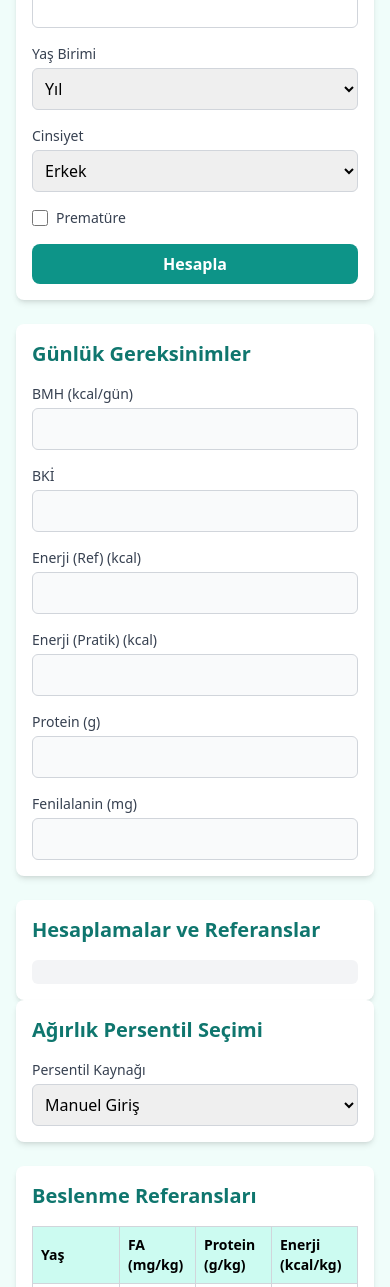
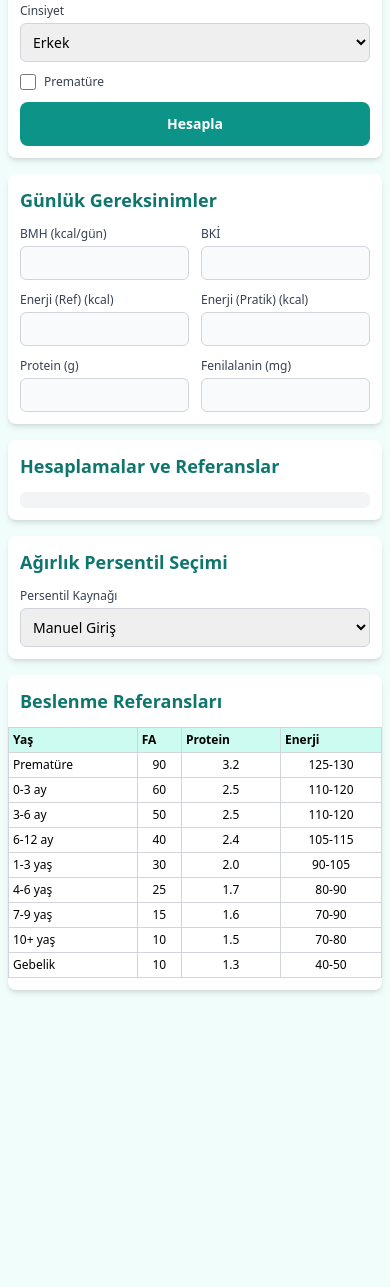
Before and after one commit to boraege/metabolizmahesaplama, a plain HTML site: page index.html in a window 390 px wide. Shown: the part 456-1743 px from the top of the page. After the commit the page ends 1454 px from the top, so only its background shows below. Drawn offline with nearby package versions, Linux system fonts and the light colour scheme.

Commit message:
Update index.html

```diff
--- a/index.html
+++ b/index.html
@@ -6,100 +6,100 @@
     <title>Metabolizma Hesaplayıcı</title>
     <script src="https://cdn.tailwindcss.com"></script>
 </head>
-<body class="bg-teal-50 min-h-screen p-4">
+<body class="bg-teal-50 min-h-screen p-2 sm:p-4">
     <div class="max-w-7xl mx-auto">
-        <h1 class="text-3xl font-bold text-center text-teal-800 mb-6">Metabolizma Hesaplayıcı</h1>
+        <h1 class="text-2xl sm:text-3xl font-bold text-center text-teal-800 mb-4 sm:mb-6">Metabolizma Hesaplayıcı</h1>
 
-        <div class="md:grid grid-cols-3 gap-6">
-            <div class="col-span-2 space-y-6">
-                <div class="bg-white p-4 rounded-lg shadow-md">
-                    <h2 class="text-xl font-semibold text-teal-700 mb-4">Kişisel Bilgiler</h2>
-                    <div class="grid grid-cols-1 md:grid-cols-2 gap-4">
-                        <div>
-                            <label class="block text-sm font-medium text-gray-700 mb-1">Adı Soyadı</label>
-                            <input type="text" id="adSoyad" class="w-full p-2 border border-gray-300 rounded-md">
+        <div class="flex flex-col lg:grid lg:grid-cols-3 gap-4 sm:gap-6">
+            <div class="lg:col-span-2 space-y-4 sm:space-y-6">
+                <div class="bg-white p-3 sm:p-4 rounded-lg shadow-md">
+                    <h2 class="text-lg sm:text-xl font-semibold text-teal-700 mb-3 sm:mb-4">Kişisel Bilgiler</h2>
+                    <div class="grid grid-cols-1 sm:grid-cols-2 gap-3 sm:gap-4">
+                        <div class="sm:col-span-2">
+                            <label class="block text-xs sm:text-sm font-medium text-gray-700 mb-1">Adı Soyadı</label>
+                            <input type="text" id="adSoyad" class="w-full p-2 text-sm sm:text-base border border-gray-300 rounded-md">
                         </div>
                         <div>
-                            <label class="block text-sm font-medium text-gray-700 mb-1">Boy (cm)</label>
-                            <input type="number" id="boy" class="w-full p-2 border border-gray-300 rounded-md">
+                            <label class="block text-xs sm:text-sm font-medium text-gray-700 mb-1">Boy (cm)</label>
+                            <input type="number" id="boy" class="w-full p-2 text-sm sm:text-base border border-gray-300 rounded-md">
                         </div>
                         <div>
-                            <label class="block text-sm font-medium text-gray-700 mb-1">Ağırlık (kg)</label>
-                            <input type="number" id="agirlik" step="0.01" class="w-full p-2 border border-gray-300 rounded-md">
+                            <label class="block text-xs sm:text-sm font-medium text-gray-700 mb-1">Ağırlık (kg)</label>
+                            <input type="number" id="agirlik" step="0.01" class="w-full p-2 text-sm sm:text-base border border-gray-300 rounded-md">
                         </div>
                         <div>
-                            <label class="block text-sm font-medium text-gray-700 mb-1">Yaş</label>
-                            <input type="number" id="yas" class="w-full p-2 border border-gray-300 rounded-md">
+                            <label class="block text-xs sm:text-sm font-medium text-gray-700 mb-1">Yaş</label>
+                            <input type="number" id="yas" class="w-full p-2 text-sm sm:text-base border border-gray-300 rounded-md">
                         </div>
                         <div>
-                            <label class="block text-sm font-medium text-gray-700 mb-1">Yaş Birimi</label>
-                            <select id="yasBirim" class="w-full p-2 border border-gray-300 rounded-md">
+                            <label class="block text-xs sm:text-sm font-medium text-gray-700 mb-1">Yaş Birimi</label>
+                            <select id="yasBirim" class="w-full p-2 text-sm sm:text-base border border-gray-300 rounded-md">
                                 <option value="Yıl">Yıl</option>
                                 <option value="Ay">Ay</option>
                             </select>
                         </div>
                         <div>
-                            <label class="block text-sm font-medium text-gray-700 mb-1">Cinsiyet</label>
-                            <select id="cinsiyet" class="w-full p-2 border border-gray-300 rounded-md">
+                            <label class="block text-xs sm:text-sm font-medium text-gray-700 mb-1">Cinsiyet</label>
+                            <select id="cinsiyet" class="w-full p-2 text-sm sm:text-base border border-gray-300 rounded-md">
                                 <option value="Erkek">Erkek</option>
                                 <option value="Kadın">Kadın</option>
                             </select>
                         </div>
-                        <div class="flex items-center">
+                        <div class="flex items-center sm:col-span-2">
                             <input type="checkbox" id="premature" class="mr-2 h-4 w-4">
-                            <label class="text-sm font-medium text-gray-700">Prematüre</label>
+                            <label class="text-xs sm:text-sm font-medium text-gray-700">Prematüre</label>
                         </div>
                     </div>
-                    <button id="hesaplaBtn" class="w-full bg-teal-600 text-white p-2 rounded-lg font-bold hover:bg-teal-700 transition-colors mt-4">Hesapla</button>
+                    <button id="hesaplaBtn" class="w-full bg-teal-600 text-white p-3 rounded-lg font-bold hover:bg-teal-700 transition-colors mt-3 sm:mt-4 text-sm sm:text-base">Hesapla</button>
                 </div>
-                <div class="bg-white p-4 rounded-lg shadow-md">
-                    <h2 class="text-xl font-semibold text-teal-700 mb-4">Günlük Gereksinimler</h2>
-                    <div class="grid grid-cols-1 md:grid-cols-2 gap-4">
+                <div class="bg-white p-3 sm:p-4 rounded-lg shadow-md">
+                    <h2 class="text-lg sm:text-xl font-semibold text-teal-700 mb-3 sm:mb-4">Günlük Gereksinimler</h2>
+                    <div class="grid grid-cols-2 gap-3 sm:gap-4">
                         <div>
-                            <label class="block text-sm font-medium text-gray-700 mb-1">BMH (kcal/gün)</label>
-                            <input type="text" id="sonucBMH" readonly class="w-full p-2 border border-gray-300 rounded-md bg-gray-50 font-medium">
+                            <label class="block text-xs sm:text-sm font-medium text-gray-700 mb-1">BMH (kcal/gün)</label>
+                            <input type="text" id="sonucBMH" readonly class="w-full p-2 text-xs sm:text-sm border border-gray-300 rounded-md bg-gray-50 font-medium">
                         </div>
                         <div>
-                            <label class="block text-sm font-medium text-gray-700 mb-1">BKİ</label>
-                            <input type="text" id="sonucBKI" readonly class="w-full p-2 border border-gray-300 rounded-md bg-gray-50 font-medium">
+                            <label class="block text-xs sm:text-sm font-medium text-gray-700 mb-1">BKİ</label>
+                            <input type="text" id="sonucBKI" readonly class="w-full p-2 text-xs sm:text-sm border border-gray-300 rounded-md bg-gray-50 font-medium">
                         </div>
                         <div>
-                            <label class="block text-sm font-medium text-gray-700 mb-1">Enerji (Ref) (kcal)</label>
-                            <input type="text" id="sonucEnerjiRef" readonly class="w-full p-2 border border-gray-300 rounded-md bg-gray-50 font-medium">
+                            <label class="block text-xs sm:text-sm font-medium text-gray-700 mb-1">Enerji (Ref) (kcal)</label>
+                            <input type="text" id="sonucEnerjiRef" readonly class="w-full p-2 text-xs sm:text-sm border border-gray-300 rounded-md bg-gray-50 font-medium">
                         </div>
                         <div>
-                            <label class="block text-sm font-medium text-gray-700 mb-1">Enerji (Pratik) (kcal)</label>
-                            <input type="text" id="sonucEnerjiPratik" readonly class="w-full p-2 border border-gray-300 rounded-md bg-gray-50 font-medium">
+                            <label class="block text-xs sm:text-sm font-medium text-gray-700 mb-1">Enerji (Pratik) (kcal)</label>
+                            <input type="text" id="sonucEnerjiPratik" readonly class="w-full p-2 text-xs sm:text-sm border border-gray-300 rounded-md bg-gray-50 font-medium">
                         </div>
                         <div>
-                            <label class="block text-sm font-medium text-gray-700 mb-1">Protein (g)</label>
-                            <input type="text" id="sonucProtein" readonly class="w-full p-2 border border-gray-300 rounded-md bg-gray-50 font-medium">
+                            <label class="block text-xs sm:text-sm font-medium text-gray-700 mb-1">Protein (g)</label>
+                            <input type="text" id="sonucProtein" readonly class="w-full p-2 text-xs sm:text-sm border border-gray-300 rounded-md bg-gray-50 font-medium">
                         </div>
                         <div>
-                            <label class="block text-sm font-medium text-gray-700 mb-1">Fenilalanin (mg)</label>
-                            <input type="text" id="sonucFA" readonly class="w-full p-2 border border-gray-300 rounded-md bg-gray-50 font-medium">
+                            <label class="block text-xs sm:text-sm font-medium text-gray-700 mb-1">Fenilalanin (mg)</label>
+                            <input type="text" id="sonucFA" readonly class="w-full p-2 text-xs sm:text-sm border border-gray-300 rounded-md bg-gray-50 font-medium">
                         </div>
                     </div>
                 </div>
-                <div class="bg-white p-4 rounded-lg shadow-md">
-                    <h2 class="text-xl font-semibold text-teal-700 mb-4">Hesaplamalar ve Referanslar</h2>
-                    <div id="hesaplamaOzeti" class="bg-gray-100 p-3 rounded-md text-sm whitespace-pre-wrap"></div>
+                <div class="bg-white p-3 sm:p-4 rounded-lg shadow-md">
+                    <h2 class="text-lg sm:text-xl font-semibold text-teal-700 mb-3 sm:mb-4">Hesaplamalar ve Referanslar</h2>
+                    <div id="hesaplamaOzeti" class="bg-gray-100 p-2 sm:p-3 rounded-md text-xs sm:text-sm whitespace-pre-wrap overflow-x-auto"></div>
                 </div>
             </div>
-            <div class="col-span-1 space-y-6">
-                <div class="bg-white p-4 rounded-lg shadow-md">
-                    <h2 class="text-xl font-semibold text-teal-700 mb-4">Ağırlık Persentil Seçimi</h2>
-                    <div class="space-y-4">
+            <div class="lg:col-span-1 space-y-4 sm:space-y-6">
+                <div class="bg-white p-3 sm:p-4 rounded-lg shadow-md">
+                    <h2 class="text-lg sm:text-xl font-semibold text-teal-700 mb-3 sm:mb-4">Ağırlık Persentil Seçimi</h2>
+                    <div class="space-y-3 sm:space-y-4">
                         <div>
-                            <label class="block text-sm font-medium text-gray-700 mb-1">Persentil Kaynağı</label>
-                            <select id="persentilKaynak" class="w-full p-2 border border-gray-300 rounded-md">
+                            <label class="block text-xs sm:text-sm font-medium text-gray-700 mb-1">Persentil Kaynağı</label>
+                            <select id="persentilKaynak" class="w-full p-2 text-sm sm:text-base border border-gray-300 rounded-md">
                                 <option value="manuel">Manuel Giriş</option>
                                 <option value="persentil">Persentilden Hesapla</option>
                             </select>
                         </div>
                         <div id="persentilSecimDiv">
-                            <label class="block text-sm font-medium text-gray-700 mb-1">Persentil Seçimi</label>
-                            <select id="persentilSecim" class="w-full p-2 border border-gray-300 rounded-md">
+                            <label class="block text-xs sm:text-sm font-medium text-gray-700 mb-1">Persentil Seçimi</label>
+                            <select id="persentilSecim" class="w-full p-2 text-sm sm:text-base border border-gray-300 rounded-md">
                                 <option value="3">3</option>
                                 <option value="10">10</option>
                                 <option value="25">25</option>
@@ -111,72 +111,72 @@
                         </div>
                     </div>
                 </div>
-                <div class="bg-white p-4 rounded-lg shadow-md">
-                    <h2 class="text-xl font-semibold text-teal-700 mb-4">Beslenme Referansları</h2>
-                    <div class="overflow-x-auto">
-                        <table class="w-full text-sm border-collapse">
+                <div class="bg-white p-3 sm:p-4 rounded-lg shadow-md">
+                    <h2 class="text-lg sm:text-xl font-semibold text-teal-700 mb-3 sm:mb-4">Beslenme Referansları</h2>
+                    <div class="overflow-x-auto -mx-3 sm:mx-0">
+                        <table class="w-full text-xs sm:text-sm border-collapse">
                             <thead>
                                 <tr class="bg-teal-100">
-                                    <th class="border border-gray-300 p-2 text-left">Yaş</th>
-                                    <th class="border border-gray-300 p-2 text-left">FA (mg/kg)</th>
-                                    <th class="border border-gray-300 p-2 text-left">Protein (g/kg)</th>
-                                    <th class="border border-gray-300 p-2 text-left">Enerji (kcal/kg)</th>
+                                    <th class="border border-gray-300 p-1 sm:p-2 text-left text-xs sm:text-sm">Yaş</th>
+                                    <th class="border border-gray-300 p-1 sm:p-2 text-left text-xs sm:text-sm">FA</th>
+                                    <th class="border border-gray-300 p-1 sm:p-2 text-left text-xs sm:text-sm">Protein</th>
+                                    <th class="border border-gray-300 p-1 sm:p-2 text-left text-xs sm:text-sm">Enerji</th>
                                 </tr>
                             </thead>
                             <tbody>
                                 <tr id="ref-premature">
-                                    <td class="border border-gray-300 p-2">Prematüre</td>
-                                    <td class="border border-gray-300 p-2">90</td>
-                                    <td class="border border-gray-300 p-2">3.2</td>
-                                    <td class="border border-gray-300 p-2">125-130</td>
+                                    <td class="border border-gray-300 p-1 sm:p-2 whitespace-nowrap">Prematüre</td>
+                                    <td class="border border-gray-300 p-1 sm:p-2 text-center">90</td>
+                                    <td class="border border-gray-300 p-1 sm:p-2 text-center">3.2</td>
+                                    <td class="border border-gray-300 p-1 sm:p-2 text-center whitespace-nowrap">125-130</td>
                                 </tr>
                                 <tr id="ref-0-3-ay">
-                                    <td class="border border-gray-300 p-2">0-3 ay</td>
-                                    <td class="border border-gray-300 p-2">60</td>
-                                    <td class="border border-gray-300 p-2">2.5</td>
-                                    <td class="border border-gray-300 p-2">110-120</td>
+                                    <td class="border border-gray-300 p-1 sm:p-2 whitespace-nowrap">0-3 ay</td>
+                                    <td class="border border-gray-300 p-1 sm:p-2 text-center">60</td>
+                                    <td class="border border-gray-300 p-1 sm:p-2 text-center">2.5</td>
+                                    <td class="border border-gray-300 p-1 sm:p-2 text-center whitespace-nowrap">110-120</td>
                                 </tr>
                                 <tr id="ref-3-6-ay">
-                                    <td class="border border-gray-300 p-2">3-6 ay</td>
-                                    <td class="border border-gray-300 p-2">50</td>
-                                    <td class="border border-gray-300 p-2">2.5</td>
-                                    <td class="border border-gray-300 p-2">110-120</td>
+                                    <td class="border border-gray-300 p-1 sm:p-2 whitespace-nowrap">3-6 ay</td>
+                                    <td class="border border-gray-300 p-1 sm:p-2 text-center">50</td>
+                                    <td class="border border-gray-300 p-1 sm:p-2 text-center">2.5</td>
+                                    <td class="border border-gray-300 p-1 sm:p-2 text-center whitespace-nowrap">110-120</td>
                                 </tr>
                                 <tr id="ref-6-12-ay">
-                                    <td class="border border-gray-300 p-2">6 ay-12 ay</td>
-                                    <td class="border border-gray-300 p-2">40</td>
-                                    <td class="border border-gray-300 p-2">2.4</td>
-                                    <td class="border border-gray-300 p-2">105-115</td>
+                                    <td class="border border-gray-300 p-1 sm:p-2 whitespace-nowrap">6-12 ay</td>
+                                    <td class="border border-gray-300 p-1 sm:p-2 text-center">40</td>
+                                    <td class="border border-gray-300 p-1 sm:p-2 text-center">2.4</td>
+                                    <td class="border border-gray-300 p-1 sm:p-2 text-center whitespace-nowrap">105-115</td>
                                 </tr>
                                 <tr id="ref-1-3-yas">
-                                    <td class="border border-gray-300 p-2">1-3 yaş</td>
-                                    <td class="border border-gray-300 p-2">30</td>
-                                    <td class="border border-gray-300 p-2">2.0</td>
-                                    <td class="border border-gray-300 p-2">90-105</td>
+                                    <td class="border border-gray-300 p-1 sm:p-2 whitespace-nowrap">1-3 yaş</td>
+                                    <td class="border border-gray-300 p-1 sm:p-2 text-center">30</td>
+                                    <td class="border border-gray-300 p-1 sm:p-2 text-center">2.0</td>
+                                    <td class="border border-gray-300 p-1 sm:p-2 text-center whitespace-nowrap">90-105</td>
                                 </tr>
                                 <tr id="ref-4-6-yas">
-                                    <td class="border border-gray-300 p-2">4-6 yaş</td>
-                                    <td class="border border-gray-300 p-2">25</td>
-                                    <td class="border border-gray-300 p-2">1.7</td>
-                                    <td class="border border-gray-300 p-2">80-90</td>
+                                    <td class="border border-gray-300 p-1 sm:p-2 whitespace-nowrap">4-6 yaş</td>
+                                    <td class="border border-gray-300 p-1 sm:p-2 text-center">25</td>
+                                    <td class="border border-gray-300 p-1 sm:p-2 text-center">1.7</td>
+                                    <td class="border border-gray-300 p-1 sm:p-2 text-center whitespace-nowrap">80-90</td>
                                 </tr>
                                 <tr id="ref-7-9-yas">
-                                    <td class="border border-gray-300 p-2">7-9 yaş</td>
-                                    <td class="border border-gray-300 p-2">15</td>
-                                    <td class="border border-gray-300 p-2">1.6</td>
-                                    <td class="border border-gray-300 p-2">70-90</td>
+                                    <td class="border border-gray-300 p-1 sm:p-2 whitespace-nowrap">7-9 yaş</td>
+                                    <td class="border border-gray-300 p-1 sm:p-2 text-center">15</td>
+                                    <td class="border border-gray-300 p-1 sm:p-2 text-center">1.6</td>
+                                    <td class="border border-gray-300 p-1 sm:p-2 text-center whitespace-nowrap">70-90</td>
                                 </tr>
                                 <tr id="ref-10-plus-yas">
-                                    <td class="border border-gray-300 p-2">10+ yaş</td>
-                                    <td class="border border-gray-300 p-2">10</td>
-                                    <td class="border border-gray-300 p-2">1.5</td>
-                                    <td class="border border-gray-300 p-2">70-80</td>
+                                    <td class="border border-gray-300 p-1 sm:p-2 whitespace-nowrap">10+ yaş</td>
+                                    <td class="border border-gray-300 p-1 sm:p-2 text-center">10</td>
+                                    <td class="border border-gray-300 p-1 sm:p-2 text-center">1.5</td>
+                                    <td class="border border-gray-300 p-1 sm:p-2 text-center whitespace-nowrap">70-80</td>
                                 </tr>
                                 <tr id="ref-gebelik">
-                                    <td class="border border-gray-300 p-2">Gebelik</td>
-                                    <td class="border border-gray-300 p-2">10</td>
-                                    <td class="border border-gray-300 p-2">1.3</td>
-                                    <td class="border border-gray-300 p-2">40-50</td>
+                                    <td class="border border-gray-300 p-1 sm:p-2 whitespace-nowrap">Gebelik</td>
+                                    <td class="border border-gray-300 p-1 sm:p-2 text-center">10</td>
+                                    <td class="border border-gray-300 p-1 sm:p-2 text-center">1.3</td>
+                                    <td class="border border-gray-300 p-1 sm:p-2 text-center whitespace-nowrap">40-50</td>
                                 </tr>
                             </tbody>
                         </table>
```
